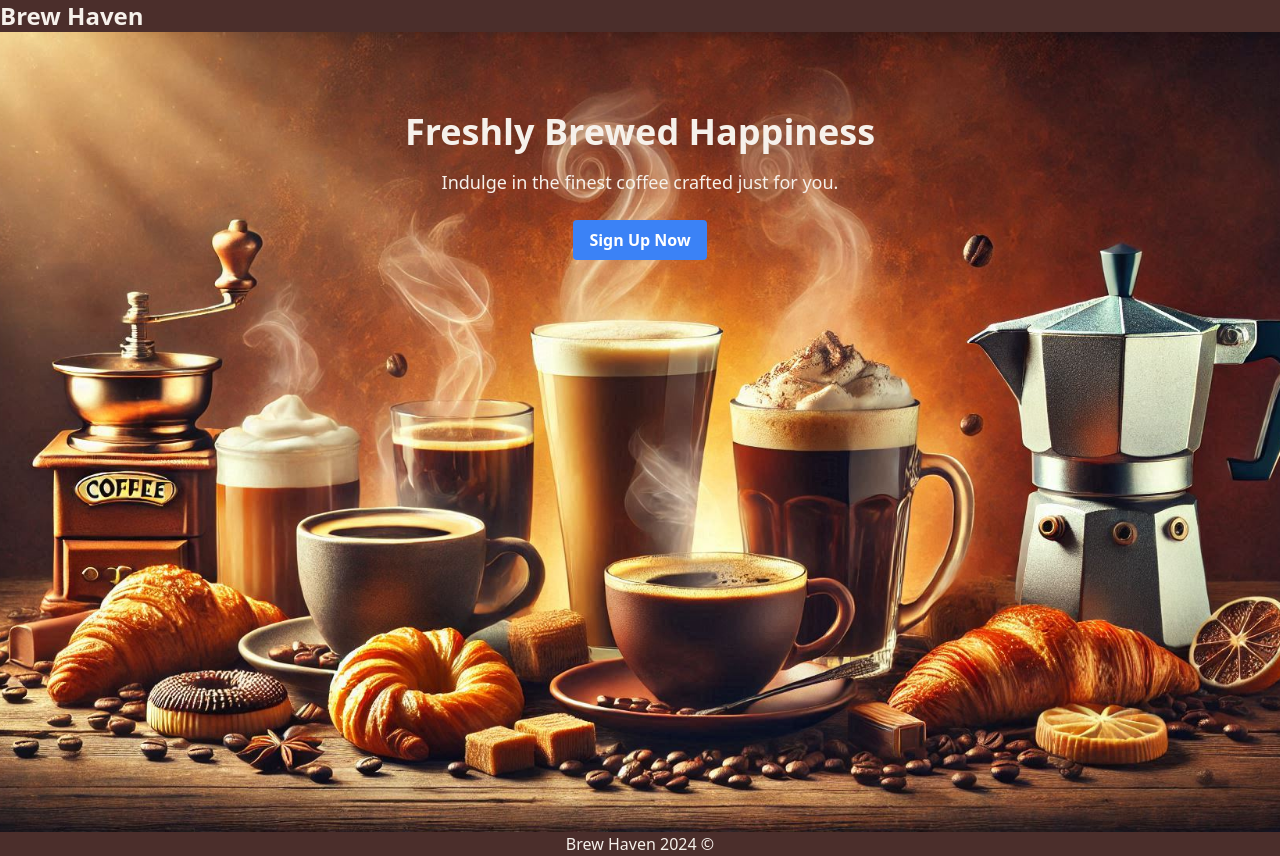
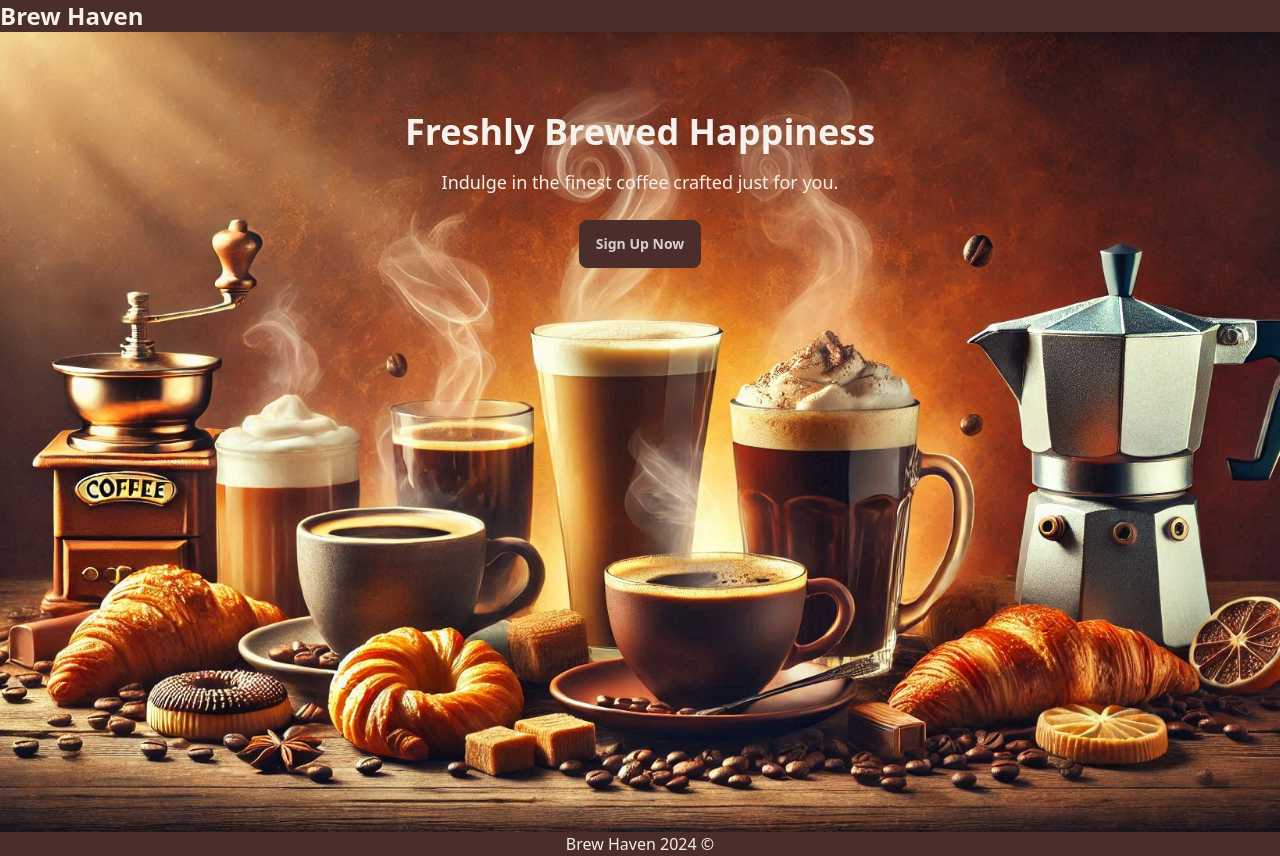
Before and after one commit to JenniferT9462/coffee-shop-frontend, a Next.js app: page / in a window 1280 px wide. Built offline with nearby package versions, Linux system fonts and the light colour scheme.

Commit message:
Updated Button components with click handling

```diff
--- a/src/components/Button.jsx
+++ b/src/components/Button.jsx
@@ -1,6 +1,10 @@
 import PropTypes from 'prop-types';
-export default function Button({ label }) {
-  return <button className="bg-blue-500 hover:bg-blue-700 text-white font-bold py-2 px-4 rounded">{label}</button>;
+export default function Button({ label, handleClick }) {
+  return (
+    <button onClick={handleClick} className="btn btn-primary">
+      {label}
+    </button>
+  );
 }
 Button.propTypes = {
   label: PropTypes.string.isRequired,
```
